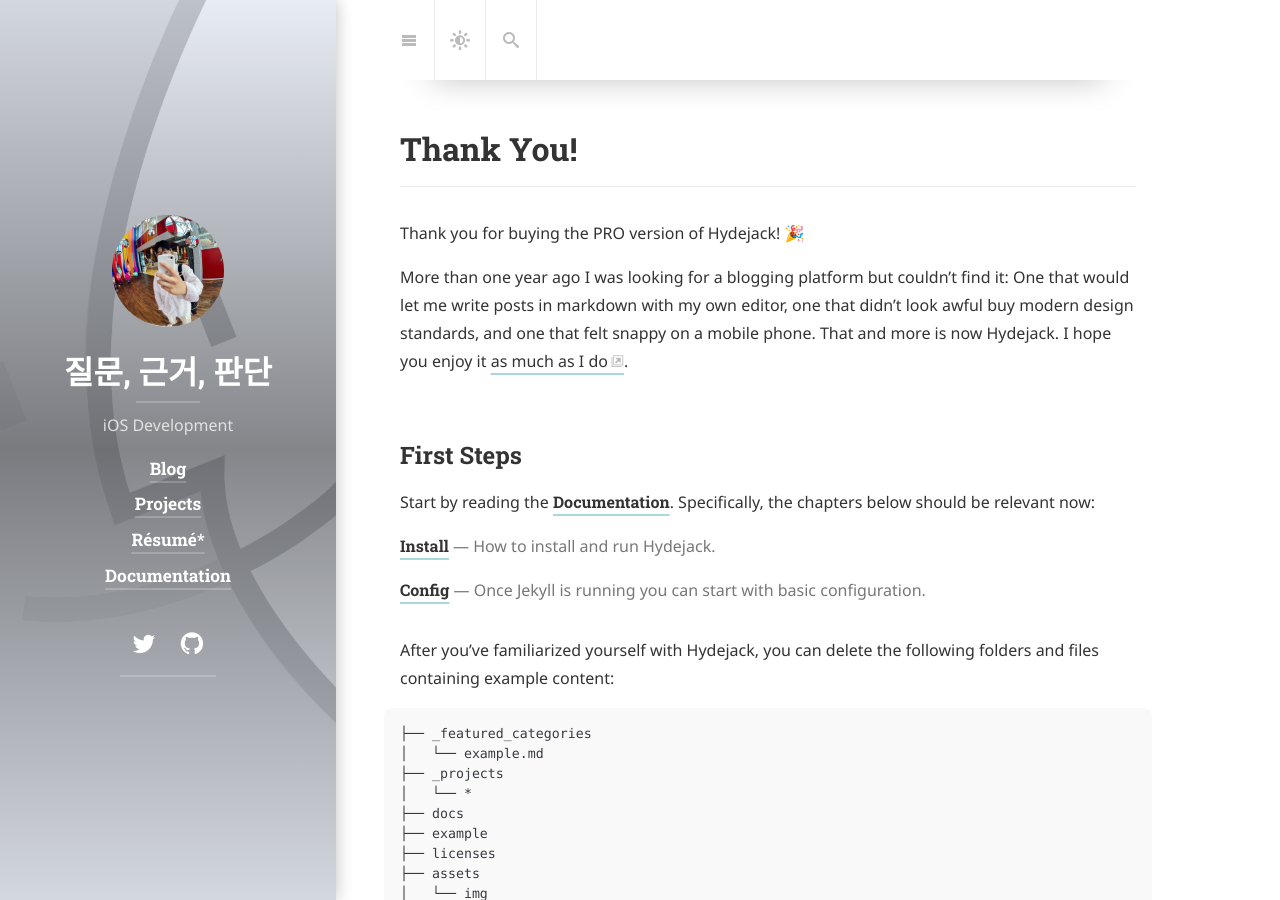
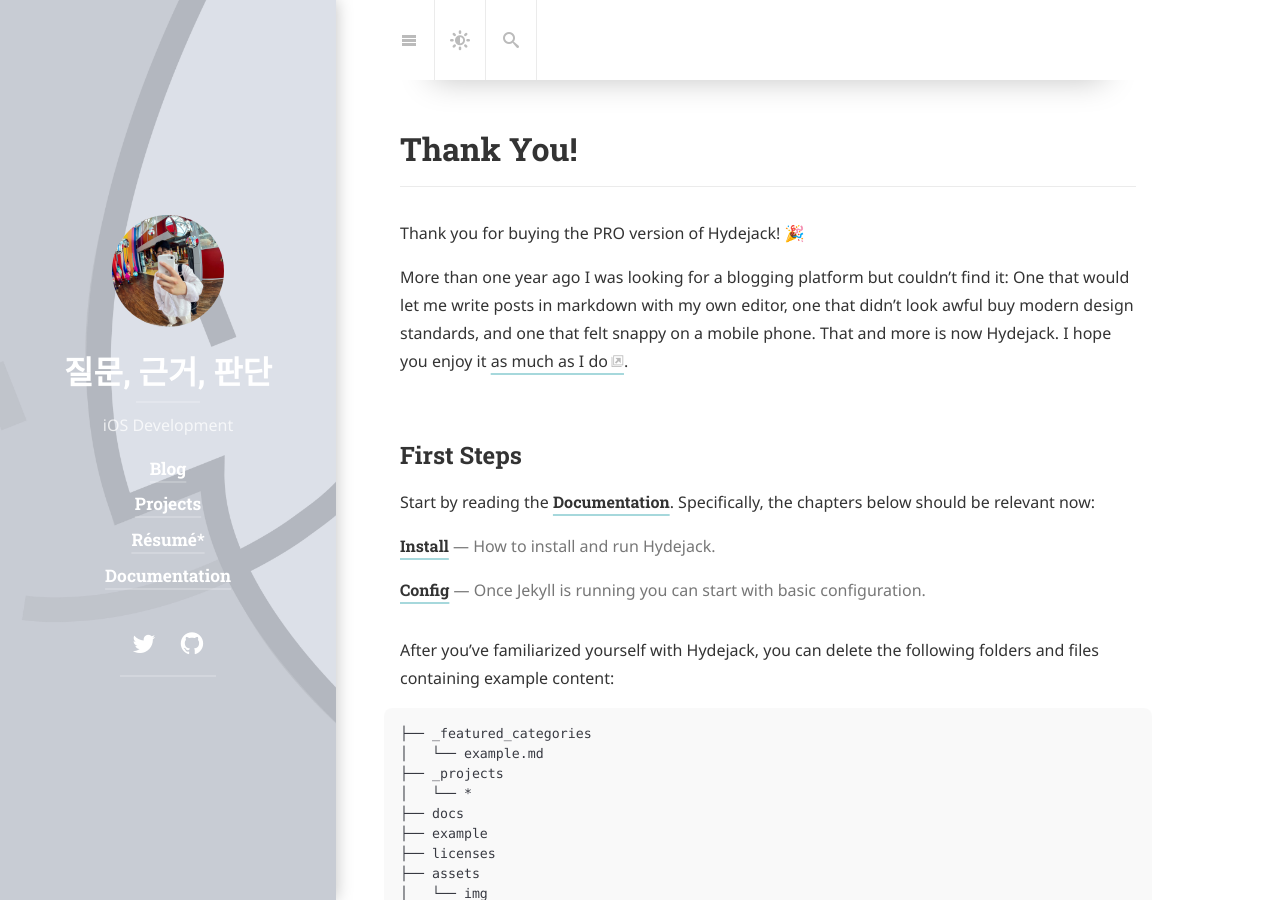
Before and after one commit to seungheony/seungheony.github.io, a Jekyll site: the page built from index.md, in a window 1280 px wide and 900 px high. Built offline with Jekyll 4.4.1, drawn with Linux system fonts in a browser that asks for light colours; cached includes are drawn as plain includes; nearby versions of some CDN libraries; some web fonts are replaced; library files that are not in the unit come from our copies.

Commit message:
overlay 설정

```diff
--- a/_config.yml
+++ b/_config.yml
@@ -90,7 +90,9 @@
 # ----------------------------------------------------------------------------------------
 
 # Sidebar image and theme color of the site.
-accent_image:          /assets/img/sidebar-bg.jpg
+accent_image:
+  background:           center / cover url(/assets/img/sidebar-bg.jpg)
+  overlay:              false
 accent_color:          rgb(79,177,186)
 
 # This is used for the `theme-color` meta tag,
```
